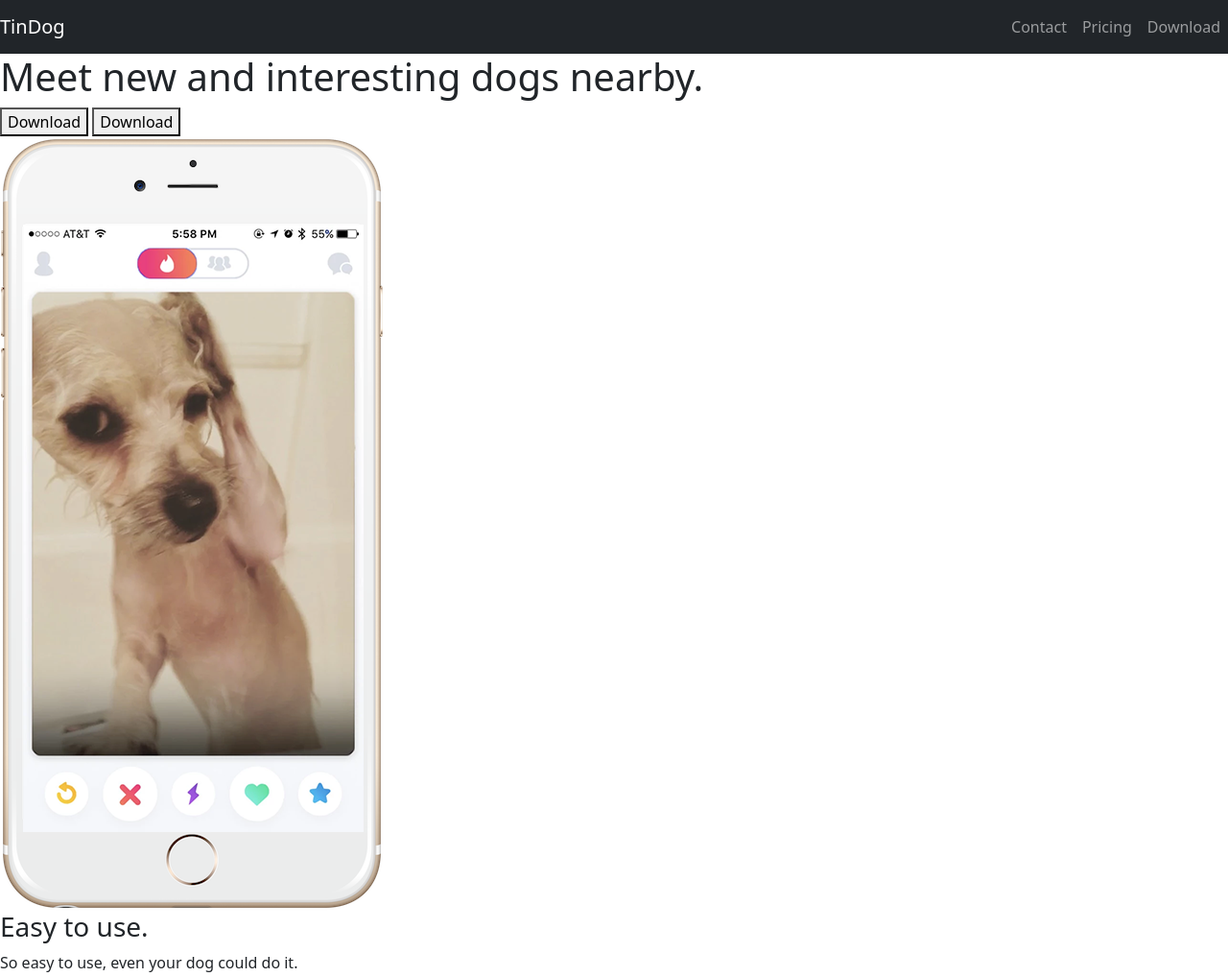
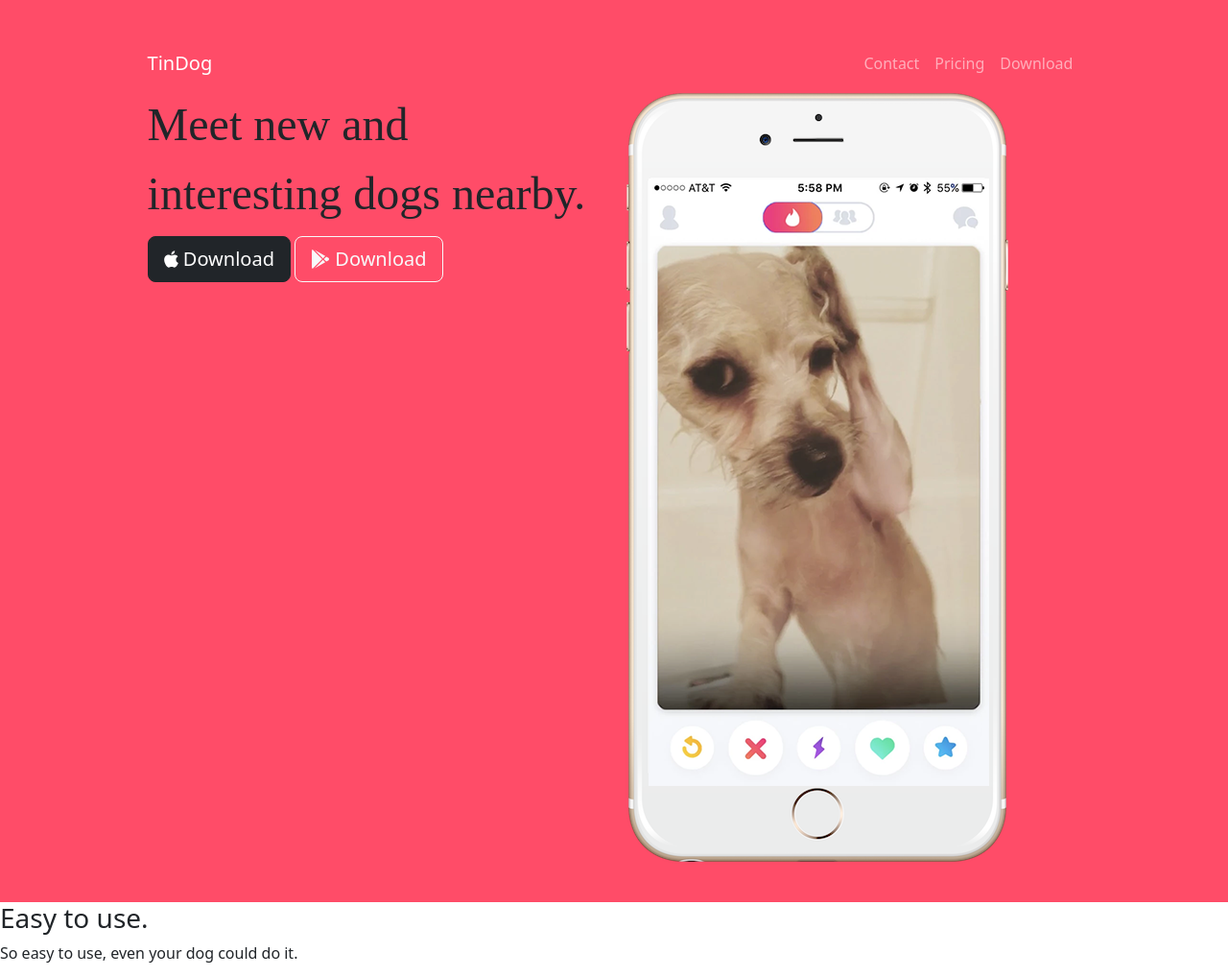
Before and after one commit to prashant-gurung899/TinDog, a plain HTML site: page index.html in a window 1280 px wide. Shown: the top 1018 px of the page at 96% size. Drawn offline with nearby package versions, Linux system fonts and the light colour scheme.

Commit message:
New icons added and more styling donegit add .!

```diff
--- a/css/styles.css
+++ b/css/styles.css
@@ -0,0 +1,11 @@
+h1{
+  font-family: 'Montserrat-Black';
+  font-size: 3rem;
+  line-height: 1.5;
+}
+.container-fluid{
+  padding: 3% 12%;
+}
+#title{
+  background-color: #ff4c68;
+}
--- a/index.html
+++ b/index.html
@@ -4,16 +4,28 @@
 <head>
   <meta charset="utf-8">
   <title>TinDog</title>
+  <!-- google FONTS -->
+  <link rel="preconnect" href="https://fonts.googleapis.com">
+  <link rel="preconnect" href="https://fonts.gstatic.com" crossorigin>
+  <link href="https://fonts.googleapis.com/css2?family=Montserrat&family=Ubuntu&display=swap" rel="stylesheet">
+
+  <!-- bootstrap -->
   <link href="https://cdn.jsdelivr.net/npm/bootstrap@5.2.0-beta1/dist/css/bootstrap.min.css" rel="stylesheet" integrity="sha384-0evHe/X+R7YkIZDRvuzKMRqM+OrBnVFBL6DOitfPri4tjfHxaWutUpFmBp4vmVor" crossorigin="anonymous">
+  <!-- External CSS -->
   <link rel="stylesheet" href="css/styles.css">
+
+  <!-- font awesome CDN -->
+  <script defer src="https://use.fontawesome.com/releases/v5.15.4/js/all.js" integrity="sha384-rOA1PnstxnOBLzCLMcre8ybwbTmemjzdNlILg8O7z1lUkLXozs4DHonlDtnE7fpc" crossorigin="anonymous"></script>
 </head>
 
 <body>
 
   <section id="title">
+    <div class="container-fluid">
+
 
       <!-- Nav Bar -->
-    <nav class="navbar navbar-expand-lg navbar-dark bg-dark">
+      <nav class="navbar navbar-expand-lg navbar-dark">
         <a class="navbar-brand" href="">TinDog</a>
 
         <button class="navbar-toggler" type="button" data-bs-toggle="collapse" data-bs-target="#navbarTogglerDemo02" aria-controls="navbarTogglerDemo02" aria-expanded="false" aria-label="Toggle navigation">
@@ -24,7 +36,7 @@
 
           <ul class="navbar-nav ms-auto">
             <li class="nav-item">
-            <a class="nav-link"  href="">Contact</a>
+              <a class="nav-link" href="">Contact</a>
             </li>
             <li class="nav-item">
               <a class="nav-link" href="">Pricing</a>
@@ -39,16 +51,17 @@
 
 
       <!-- Title -->
-
-    <div>
+      <div class="row">
+        <div class="col-lg-6">
           <h1>Meet new and interesting dogs nearby.</h1>
-      <button type="button">Download</button>
-      <button type="button">Download</button>
+          <button type="button" class="btn btn-dark btn-lg"><i class="fab fa-apple"></i> Download</button>
+          <button type="button" class="btn btn-outline-light btn-lg"><i class="fab fa-google-play"></i> Download</button>
         </div>
-    <div>
+        <div class="col-lg-6">
           <img src="images/iphone6.png" alt="iphone-mockup">
         </div>
-
+      </div>
+    </div>
   </section>
 
 
```
Lines whose indentation alone changed are shown as unchanged.
